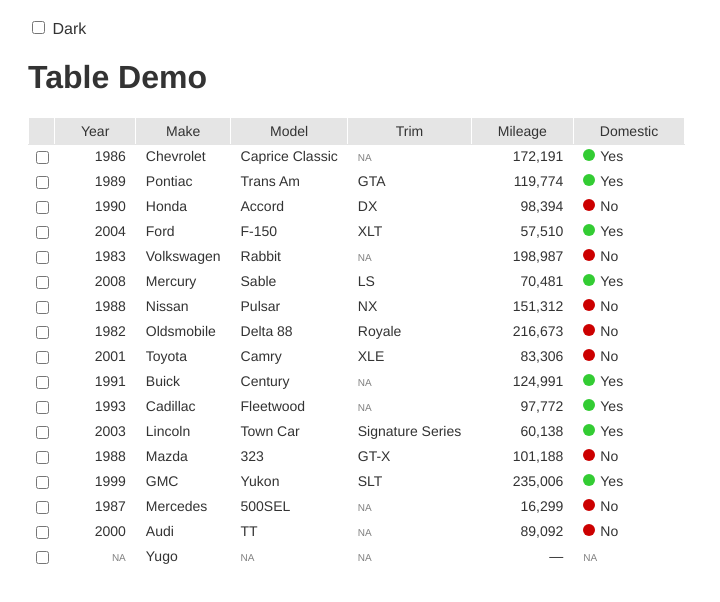
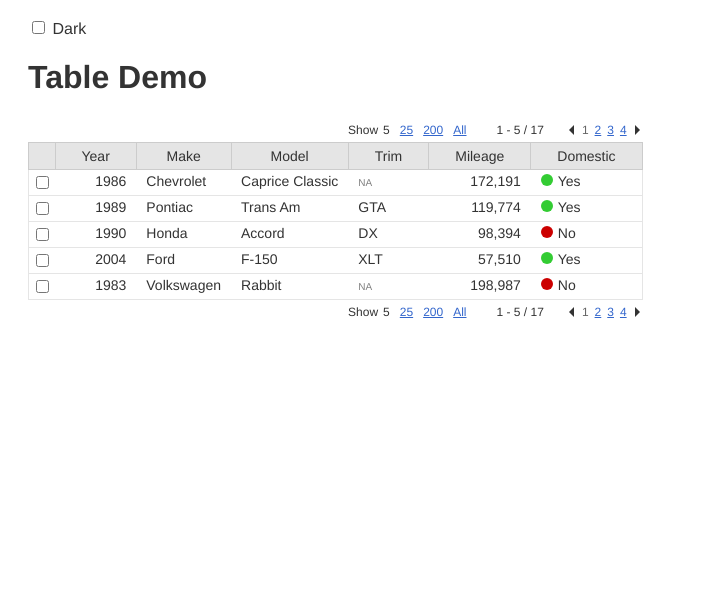
Before and after one commit to anwansi/vue-table, a Vue app: page / in a window 1280 px wide. Shown: the top 602 px of the page, without its empty margins (0-720 px from the left). Built offline with nearby package versions, Linux system fonts and the light colour scheme.

Commit message:
Introduce pagination

```diff
--- a/src/app.vue
+++ b/src/app.vue
@@ -297,56 +297,63 @@
     padding:10px 20px;
 }
 
-table.anwansi_table {
+div.anwansi_table > table {
     border-collapse:collapse;
     font-family:avenir, "helvetica neue", helvetica, arial, sans-serif;
     font-size:0px;
     color:#333333;
 }
 
-table.anwansi_table th {
+div.anwansi_table > table th {
     font-size:14px;
     font-weight:normal;
     padding:5px 15px;
     background-color:#E5E5E5;
-    border-bottom:1px solid #E5E5E5;
-    border-left:1px solid #FFFFFF;
-    border-right:1px solid #FFFFFF;
+    border:1px solid #CCCCCC;
     vertical-align:bottom;
 }
 
-table.anwansi_table td {
+div.anwansi_table > table td {
     padding:0px;
     transition:background-color 250ms;
     vertical-align:top;
+    border-bottom:1px solid #E5E5E5;
 }
 
-table.anwansi_table td > div.cell_content {
+div.anwansi_table > table td:first-child {
+    border-left:1px solid #E5E5E5;
+}
+
+div.anwansi_table > table td:last-child {
+    border-right:1px solid #E5E5E5;
+}
+
+div.anwansi_table > table td > div.cell_content {
     font-size:14px;
     padding:3px 0px;
 }
 
-table.anwansi_table td.configured > div.cell_content {
+div.anwansi_table > table td.configured > div.cell_content {
     padding:3px 10px;
 }
 
-table.anwansi_table tr:hover td {
+div.anwansi_table > table tr:hover td {
     background-color:rgba(51, 102, 255, 0.1);
 }
 
-table.anwansi_table th.system.select {
+div.anwansi_table > table th.system.select {
     padding:5px;
 }
 
-table.anwansi_table td.system.select > div.cell_content {
+div.anwansi_table > table td.system.select > div.cell_content {
     padding:3px 3px;
 }
 
-table.anwansi_table.dark {
+div.anwansi_table.dark > table {
     color:#E5E5E5;
 }
 
-table.anwansi_table.dark th {
+div.anwansi_table.dark > table th {
     background-color:#333333;
     border-bottom-color:#333333;
     border-left-color:#000000;
--- /dev/null
+++ b/src/paginator.vue
@@ -0,0 +1,271 @@
+<template>
+  <div class="paginator">
+    <div class="section sizes" v-if="showSizes">
+      Show
+      <div class="size" v-for="(item, i) in pageSizeMeta" :key="i">
+        <span v-if="item.size === pageSize">{{ item.label }}</span>
+        <span v-else
+              class="clickable"
+              @click="handleClickSize(item.all, item.size)">{{ item.label }}</span>
+      </div>
+    </div>
+    <div class="section range" v-if="showRange && paged">{{ pageRange }}</div>
+    <div class="section links" v-if="showNav && multiplePages">
+      <span class="previous" @click="handleClickPrevious"></span>
+      <template v-for="(item, i) in linkMeta">
+        <span v-if="item.spacer" class="spacer"
+              :key="`spacer-${i}`">&hellip;</span>
+        <span v-else-if="item.page"
+              :key="`pagelink-${i}`"
+              :class="['page', { current : item.current, clickable : ! item.current }]"
+              @click="handleClickPage(item.page)">{{ item.page }}</span>
+      </template>
+      <span class="next" @click="handleClickNext"></span>
+    </div>
+  </div>
+</template>
+
+<script>
+
+export default {
+    name    : 'Paginator',
+    data() {
+        return {};
+    },
+    props : {
+        showSizes : {
+            type    : Boolean,
+            default : true
+        },
+        showRange : {
+            type    : Boolean,
+            default : true
+        },
+        showNav : {
+            type    : Boolean,
+            default : true
+        },
+        rowCount : {
+            type    : Number,
+            default : 0
+        },
+        pageSize : {
+            type    : Number,
+            default : 10
+        },
+        pageSizes : {
+            type    : Array,
+            default : () => [10, 25, 100],
+            validator(value) {
+                return value.every(item => {
+                    const size = parseInt(item);
+                    return ! isNaN(size) && (size === item);
+                });
+            }
+        },
+        allowAll : {
+            type    : Boolean,
+            default : true
+        },
+        currentPage : {
+            type    : Number,
+            default : 1
+        },
+        linkSpan : {
+            type    : Number,
+            default : 1
+        }
+    },
+    computed : {
+        pageCount() {
+            if (this.pageSize) {
+                return Math.ceil(this.rowCount / this.pageSize);
+            }
+
+            return 1;
+        },
+        multiplePages() {
+            return this.pageCount > 1;
+        },
+        paged() {
+            return ! isNaN(parseInt(this.pageSize));
+        },
+        pageRange() {
+            if (this.pageSize) {
+                const size  = this.pageSize || 1;
+                const first = Math.max(this.currentPage - 1, 0) * size + 1;
+                const last  = Math.min(first + size - 1, this.rowCount);
+
+                if (first === last) {
+                    return `${first} / ${this.rowCount}`;
+                }
+                return `${first} - ${last} / ${this.rowCount}`;
+            }
+
+            return '';
+        },
+        pageSizeMeta() {
+            const links = this.pageSizes.map(size => ({
+                size,
+                label : `${size}`
+            }));
+
+            if (this.allowAll) {
+                links.push({
+                    all   : true,
+                    label : 'All'
+                });
+            }
+
+            return links;
+        },
+        linkMeta() {
+            const curPage   = this.currentPage;
+            const pageCount = this.pageCount;
+            const items     = [];
+
+            const min = Math.max(curPage - this.linkSpan, 1);
+            const max = Math.min(curPage + this.linkSpan, pageCount);
+
+            for (let i = min; i <= max; i++) {
+                items.push({
+                    page    : i,
+                    current : (curPage === i)
+                });
+            }
+
+            if (items.length) {
+                const head = items[0].page;
+                const tail = items[items.length - 1].page;
+
+                if (head > 1) {
+                    if (head > 2) {
+                        items.unshift({ spacer : true });
+                    }
+                    items.unshift({
+                        page    : 1,
+                        current : (curPage === 1)
+                    });
+                }
+
+                if (tail < pageCount) {
+                    if (tail < (pageCount - 1)) {
+                        items.push({ spacer : true });
+                    }
+                    items.push({
+                        page    : pageCount,
+                        current : (curPage === pageCount)
+                    });
+                }
+            }
+
+            return items;
+        }
+    },
+    methods : {
+        handleClickSize(all, size) {
+            if (size === this.pageSize) {
+                return;
+            }
+            this.$emit('click-page', 1);
+            this.$emit('page-size', all ? null : size);
+        },
+        handleClickPrevious(event) {
+            if (this.currentPage <= 1) {
+                return;
+            }
+
+            this.$emit('click-page', this.currentPage - 1);
+        },
+        handleClickNext(event) {
+            if (this.currentPage >= this.pageCount) {
+                return;
+            }
+
+            this.$emit('click-page', this.currentPage + 1);
+        },
+        handleClickPage(page) {
+            this.$emit('click-page', page);
+        }
+    }
+};
+
+</script>
+
+<style scoped>
+
+.paginator {
+    padding:5px 3px;
+    display:flex;
+    flex-wrap:nowrap;
+    align-items:flex-end;
+    font-size:0px;
+}
+
+.clickable {
+    color:#3366CC;
+    cursor:pointer;
+    text-decoration:underline;
+}
+
+.section {
+    margin-left:25px;
+}
+
+.links {
+    display:flex;
+    justify-content:center;
+    align-items:center;
+}
+
+.links .spacer {
+    font-size:10px;
+    padding:0px 5px;
+
+}
+
+.links .previous,
+.links .next {
+    width:0px;
+    height:0px;
+    cursor:pointer;
+}
+
+.links .previous {
+    border-style:solid;
+    border-width:5px 5px 5px 0px;
+    border-color:transparent #333333 transparent transparent;
+    margin-right:5px;
+}
+
+.links .next {
+    border-style:solid;
+    border-width:5px 0px 5px 5px;
+    border-color:transparent transparent transparent #333333;
+    margin-left:5px;
+}
+
+.links .page {
+    font-size:12px;
+    padding:0px 3px;
+}
+
+.links .page:not(.clickable) {
+    color:#666666;
+}
+
+.sizes {
+    font-size:12px;
+    display:flex;
+    flex-wrap:nowrap;
+}
+
+.sizes > .size {
+    margin:0px 5px;
+}
+
+.range {
+    font-size:12px;
+}
+
+</style>
--- a/src/table.vue
+++ b/src/table.vue
@@ -1,4 +1,21 @@
 <template>
+  <div :class="['anwansi_table', { dark }]">
+    <div class="utils upper">
+      <div class="utils upper_left">
+      </div>
+      <div class="utils upper_right">
+        <div class="pagination">
+          <paginator :rowCount="rowCount"
+                     :pageSizes="pageSizes"
+                     :pageSize="pageSize"
+                     :currentPage="currentPage"
+                     :linkSpan="pageLinkSpan"
+                     :allowAll="allowAllPages"
+                     @click-page="handleClickPaginatorPage"
+                     @page-size="handlePaginatorPageSize"/>
+        </div>
+      </div>
+    </div>
     <table :class="['anwansi_table', { dark }]">
       <thead>
         <tr>
@@ -9,7 +26,7 @@
         </tr>
       </thead>
       <tbody>
-      <tr v-for="(rowData, i) in sortedRowData" :key="i">
+        <tr v-for="(rowData, i) in pagedData" :key="i">
           <body-cell v-for="colDef in columnState"
                      :key="colDef.id"
                      :column="colDef"
@@ -18,6 +35,23 @@
         </tr>
       </tbody>
     </table>
+    <div class="utils lower">
+      <div class="utils lower_left">
+      </div>
+      <div class="utils lower_right">
+        <div class="pagination">
+          <paginator :rowCount="rowCount"
+                     :pageSizes="pageSizes"
+                     :pageSize="pageSize"
+                     :currentPage="currentPage"
+                     :linkSpan="pageLinkSpan"
+                     :allowAll="allowAllPages"
+                     @click-page="handleClickPaginatorPage"
+                     @page-size="handlePaginatorPageSize"/>
+        </div>
+      </div>
+    </div>
+  </div>
 </template>
 
 <script>
@@ -25,14 +59,19 @@
 import validation from './validation';
 import HeadCell from './head-cell';
 import BodyCell from './body-cell';
+import Paginator from './paginator';
 
 export default {
-    components : { BodyCell, HeadCell },
+    name       : 'Table',
+    components : { BodyCell, HeadCell, Paginator },
     data() {
         return {
-            hiddenColumns : {},
-            sortColumnId  : '',
-            sortAscending : true
+            hiddenColumns    : {},
+            sortColumnId     : '',
+            sortAscending    : true,
+            currentPage      : 1,
+            pageSize         : 5,
+            pageLinkSpan     : 2
         };
     },
     props : {
@@ -41,6 +80,14 @@
             default : false
         },
         canSelect : {
+            type    : Boolean,
+            default : true
+        },
+        pageSizes : {
+            type    : Array,
+            default : () => [5, 25, 200]
+        },
+        allowAllPages : {
             type    : Boolean,
             default : true
         },
@@ -93,6 +140,9 @@
 
             return cols;
         },
+        rowCount() {
+            return (this.rows || []).length;
+        },
         sortedRowData() {
             const rowData = this.rows.slice();
 
@@ -121,7 +171,21 @@
                     }
                 }
             }
+
             return rowData;
+        },
+        pagedData() {
+            const data = this.sortedRowData;
+            const size = this.pageSize;
+
+            if (isNaN(parseInt(size))) {
+                return data;
+            }
+
+            const start = Math.max(this.currentPage - 1, 0) * size;
+            const end   = start + size;
+
+            return data.slice(start, end);
         }
     },
     methods : {
@@ -140,6 +204,12 @@
                 this.sortColumnId  = columnId;
                 this.sortAscending = true;
             }
+        },
+        handleClickPaginatorPage(page) {
+            this.currentPage = page;
+        },
+        handlePaginatorPageSize(size) {
+            this.pageSize = size;
         },
         _compareBoolean(valueA, valueB) {
             const boolA = !! valueA;
@@ -231,4 +301,40 @@
 </script>
 
 <style scoped>
+
+div.anwansi_table {
+    display:inline-block;
+}
+
+.utils {
+    display:flex;
+    justify-content:space-between;
+}
+
+.utils.lower {
+    align-items:flex-end;
+}
+
+.utils.upper {
+    align-items:flex-start;
+}
+
+.utils.lower > *,
+.utils.upper > * {
+    flex-grow:1;
+}
+
+.utils.lower_left, .utils.upper_left,
+.utils.lower_right, .utils.upper_right {
+    display:flex;
+}
+
+.utils.upper_right, .utils.lower_right {
+    justify-content:flex-end;
+}
+
+.utils.upper_left, .utils.lower_left {
+    justify-content:flex-start;
+}
+
 </style>
```
Lines whose indentation alone changed are shown as unchanged.
